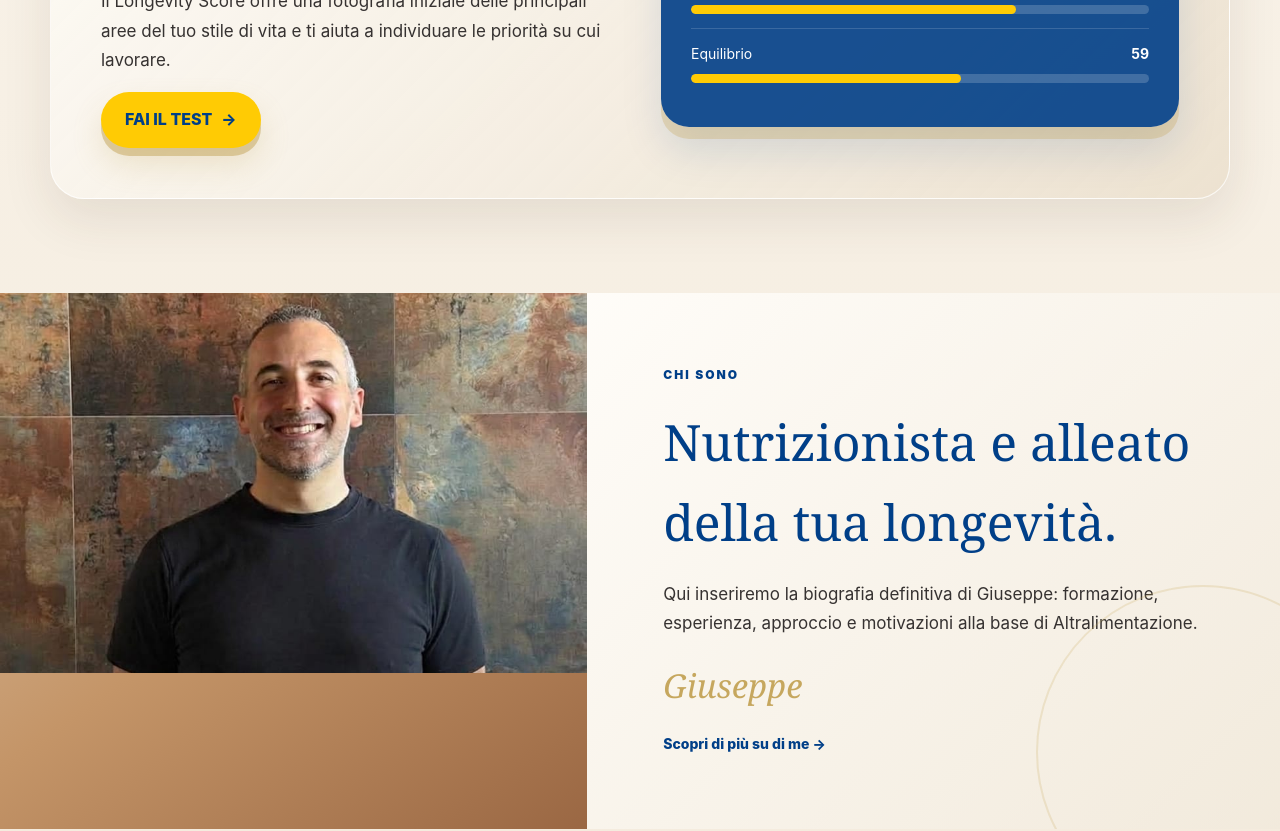
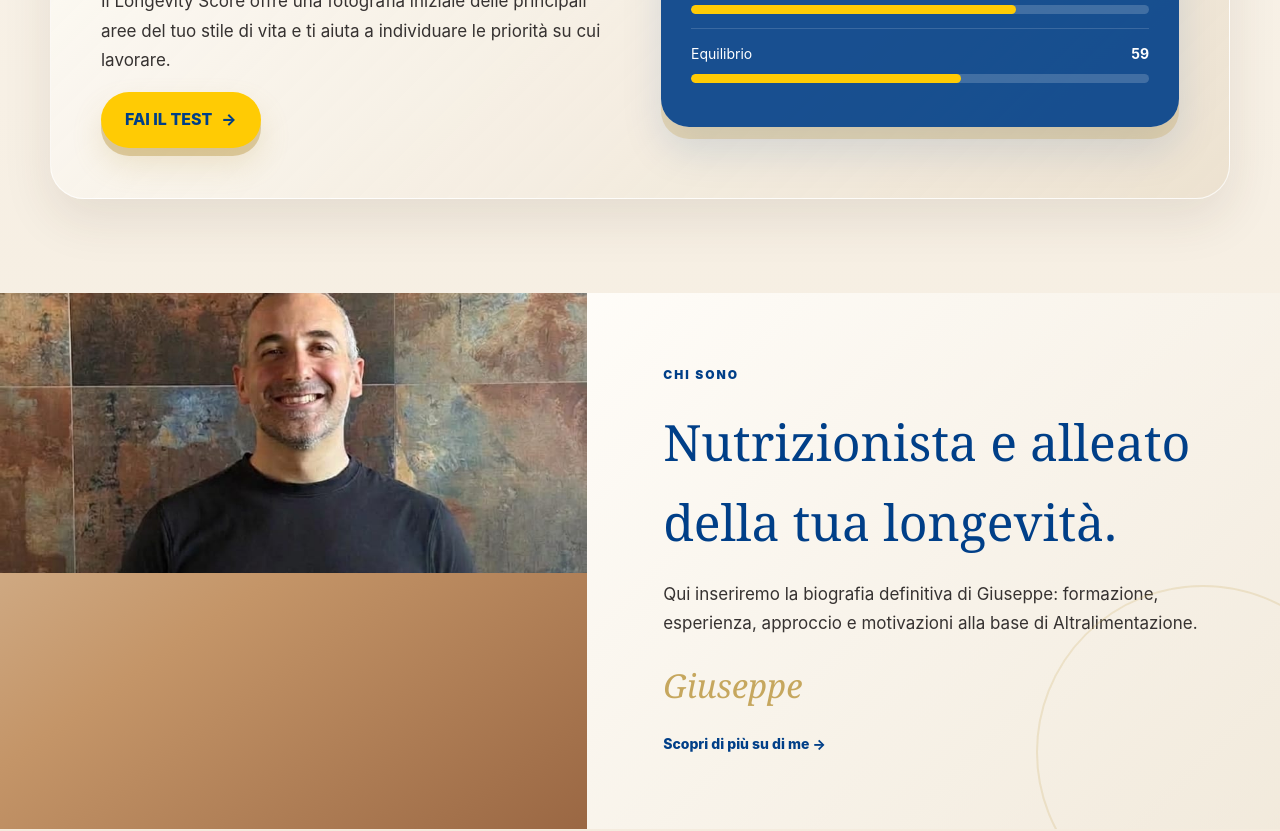
Before and after one commit to Altralimentazione/altralimentazione-website, a plain HTML site: page index.html in a window 1280 px wide. Shown: the part 2207-3038 px from the top of the page. Drawn offline with Linux system fonts and the light colour scheme.

Commit message:
Update index.html

```diff
--- a/index.html
+++ b/index.html
@@ -225,7 +225,7 @@ h1{
 }
   .about-photo img{
   width:100%;
-  height:380px;
+  height:280px;
   object-fit:cover;
   object-position:center 30%;
   display:block;
```
